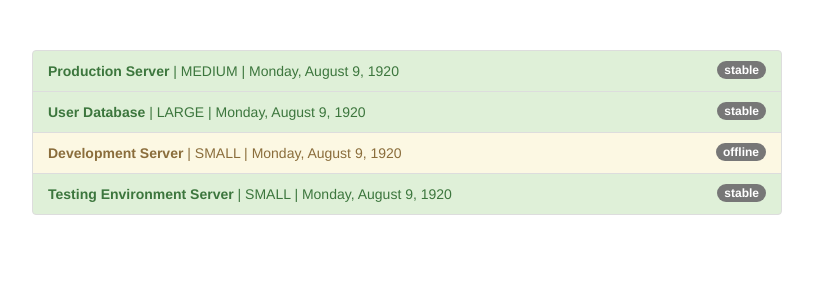
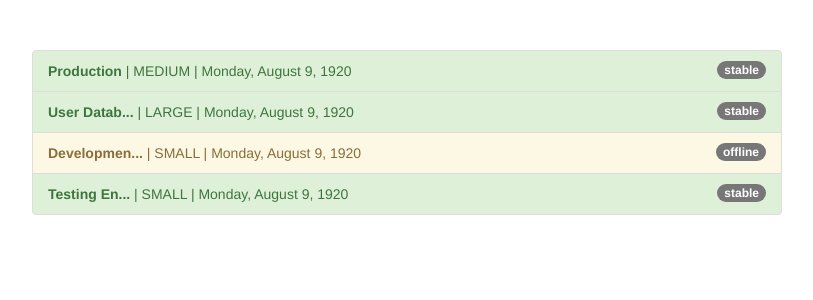
Before and after one commit to ThamTran9x/angular-pipes, an Angular app: page / in a window 1280 px wide. Shown: the top 300 px of the page, without its empty margins (233-1046 px from the left). Built offline with nearby package versions, Linux system fonts and the light colour scheme.

Commit message:
create a custom pipe

```diff
--- a/src/app/app.component.html
+++ b/src/app/app.component.html
@@ -10,7 +10,7 @@
             class="badge">
             {{ server.status }}
           </span>
-          <strong>{{ server.name }}</strong> |
+          <strong>{{ server.name | shorten }}</strong> |
           {{ server.instanceType | uppercase}} |
           {{ server.started | date:'fullDate'}}
         </li>
--- a/src/app/app.component.ts
+++ b/src/app/app.component.ts
@@ -9,7 +9,7 @@
   servers = [
     {
       instanceType: 'medium',
-      name: 'Production Server',
+      name: 'Production',
       status: 'stable',
       started: new Date(15, 1, 2017)
     },
--- a/src/app/app.module.ts
+++ b/src/app/app.module.ts
@@ -4,10 +4,12 @@
 
 
 import { AppComponent } from './app.component';
+import { ShortenPipe } from './shorten.pipe';
 
 @NgModule({
   declarations: [
-    AppComponent
+    AppComponent,
+    ShortenPipe
   ],
   imports: [
     BrowserModule,
--- /dev/null
+++ b/src/app/shorten.pipe.ts
@@ -0,0 +1,13 @@
+import { PipeTransform, Pipe } from "@angular/core";
+
+@Pipe({
+  name: "shorten",
+})
+export class ShortenPipe implements PipeTransform {
+  transform(value: any) {
+    if (value.length > 10) {
+      return value.substr(0, 10) + "...";
+    }
+    return value;
+  }
+}
```
